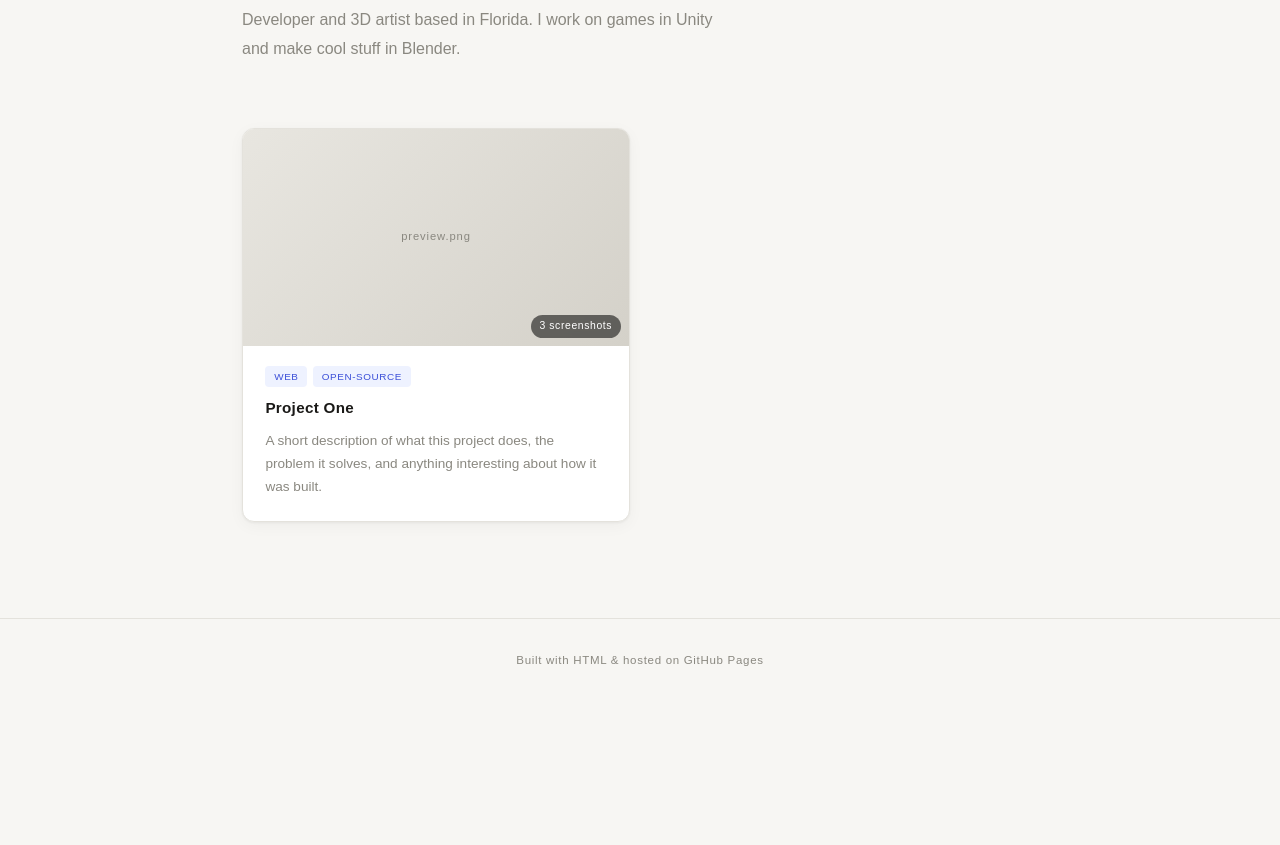
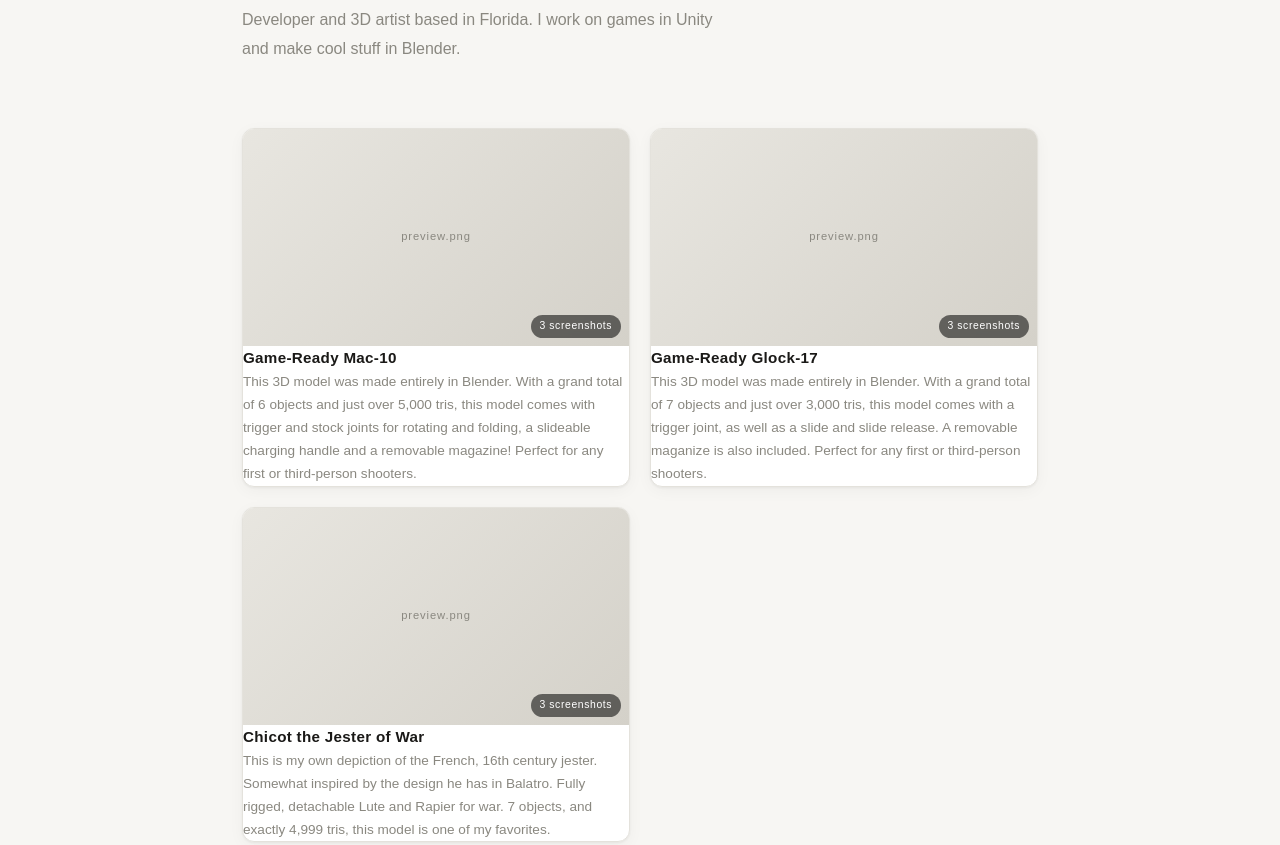
Before and after one commit to TheDuccy/portfolio, a plain HTML site: page index.html in a window 1280 px wide. Shown: the part 320-1165 px from the top of the page. Before the commit the page ends 1021 px from the top, so only its background shows below. Drawn offline with Linux system fonts and the light colour scheme; a web font is replaced by a local one.

Commit message:
Update index.html

```diff
--- a/index.html
+++ b/index.html
@@ -396,22 +396,44 @@
 
     <!-- CARD 1 -->
     <article class="card"
-      data-tags="web open-source"
-      data-title="Project One"
-      data-gallery="images/project-one/preview.png,images/project-one/screen-1.png,images/project-one/screen-2.png"
+      data-title="Game-Ready Mac-10"
+      data-gallery="images/project-one/preview.png,images/project-one/screenshot-1.png,images/project-one/screenshot-2.png"
       style="animation-delay:0.05s">
       <div class="card-img-wrap">
         <div class="card-img-placeholder">preview.png</div>
         <div class="card-img-overlay"><span class="card-img-overlay-label">View Gallery</span></div>
         <span class="card-img-count">3 screenshots</span>
       </div>
-      <div class="card-body">
-        <div class="card-tags">
-          <span class="tag">web</span>
-          <span class="tag">open-source</span>
-        </div>
-        <h2 class="card-title">Project One</h2>
-        <p class="card-desc">A short description of what this project does, the problem it solves, and anything interesting about how it was built.</p>
+        <h2 class="card-title">Game-Ready Mac-10</h2>
+        <p class="card-desc">This 3D model was made entirely in Blender. With a grand total of 6 objects and just over 5,000 tris, this model comes with trigger and stock joints for rotating and folding, a slideable charging handle and a removable magazine! Perfect for any first or third-person shooters. </p>
+      </div>
+    </article>
+
+    <article class="card"
+      data-title="Game-Ready Glock-17"
+      data-gallery="images/project-two/preview.png,images/project-two/screenshot-1.png,images/project-two/screenshot-2.png"
+      style="animation-delay:0.05s">
+      <div class="card-img-wrap">
+        <div class="card-img-placeholder">preview.png</div>
+        <div class="card-img-overlay"><span class="card-img-overlay-label">View Gallery</span></div>
+        <span class="card-img-count">3 screenshots</span>
+      </div>
+        <h2 class="card-title">Game-Ready Glock-17</h2>
+        <p class="card-desc">This 3D model was made entirely in Blender. With a grand total of 7 objects and just over 3,000 tris, this model comes with a trigger joint, as well as a slide and slide release. A removable maganize is also included. Perfect for any first or third-person shooters. </p>
+      </div>
+    </article>
+
+    <article class="card"
+      data-title="Chicot the Jester"
+      data-gallery="images/project-three/preview.png,images/project-three/screenshot-1.png,images/project-three/screenshot-2.png"
+      style="animation-delay:0.05s">
+      <div class="card-img-wrap">
+        <div class="card-img-placeholder">preview.png</div>
+        <div class="card-img-overlay"><span class="card-img-overlay-label">View Gallery</span></div>
+        <span class="card-img-count">3 screenshots</span>
+      </div>
+        <h2 class="card-title">Chicot the Jester of War</h2>
+        <p class="card-desc">This is my own depiction of the French, 16th century jester. Somewhat inspired by the design he has in Balatro. Fully rigged, detachable Lute and Rapier for war. 7 objects, and exactly 4,999 tris, this model is one of my favorites.</p>
       </div>
     </article>
 
```
